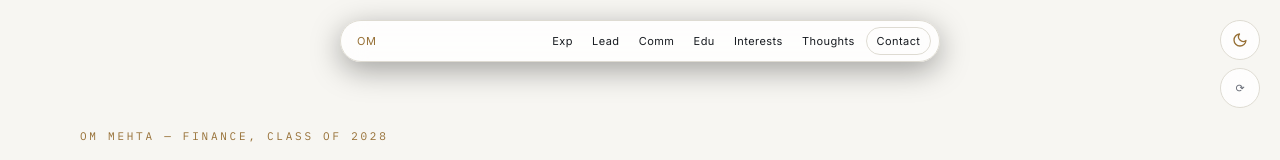
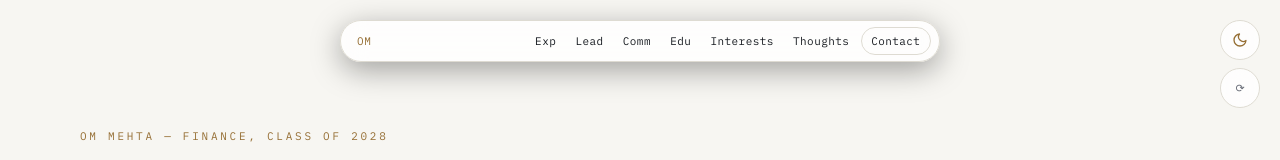
Before and after one commit to omvickmehta-arch/Om-Mehta-E-Portfolio, a website: page index.html in a window 1280 px wide. Shown: the top 160 px of the page. Drawn offline with nearby package versions, Linux system fonts and the light colour scheme.

Commit message:
Update index.html

```diff
--- a/index.html
+++ b/index.html
@@ -137,7 +137,7 @@
 
   .theme-toggle-icon { transition: opacity 0.2s ease, transform 0.3s ease; }
 
-  /* ----- FIXED TOP NAV – no wrap, no clip, consistent font ----- */
+  /* ----- FIXED TOP NAV – all monospace, no wrap ----- */
   #main-nav {
     overflow: visible !important;
     width: 96%;
@@ -155,7 +155,7 @@
     gap: 0.05rem;
     font-size: 8px;
     letter-spacing: 0.04em;
-    font-family: 'Inter', sans-serif; /* force sans-serif */
+    font-family: 'IBM Plex Mono', monospace; /* all nav links monospace */
   }
   @media (min-width: 480px) {
     #main-nav .nav-inner { font-size: 9px; gap: 0.1rem; }
@@ -180,7 +180,7 @@
     background: rgba(var(--color-surface2), 0.4);
   }
   #main-nav .om-link {
-    font-family: 'Inter', sans-serif; /* consistent */
+    font-family: 'IBM Plex Mono', monospace; /* same as nav links */
     font-size: 11px;
     letter-spacing: 0.05em;
     padding-left: 0.5rem;
@@ -212,7 +212,7 @@
     </button>
   </div>
 
-  <!-- FLOATING PILL NAV (fixed) -->
+  <!-- FLOATING PILL NAV (all monospace) -->
   <nav id="main-nav" class="fixed top-5 left-1/2 -translate-x-1/2 z-50">
     <div class="flex items-center justify-between rounded-full border border-hairline bg-surface/80 backdrop-blur-md shadow-[0_8px_30px_rgba(0,0,0,0.35)]">
       <a href="#hero" class="om-link hidden sm:flex items-center text-gold whitespace-nowrap">OM</a>
@@ -228,7 +228,7 @@
     </div>
   </nav>
 
-  <!-- HERO -->
+  <!-- HERO (unchanged) -->
   <header id="hero" class="relative min-h-screen flex flex-col justify-center px-6 sm:px-10 lg:px-20 pt-32 pb-16">
     <div class="max-w-6xl mx-auto w-full grid lg:grid-cols-[1.4fr_1fr] gap-14 lg:gap-10 items-center">
       <div>
```
